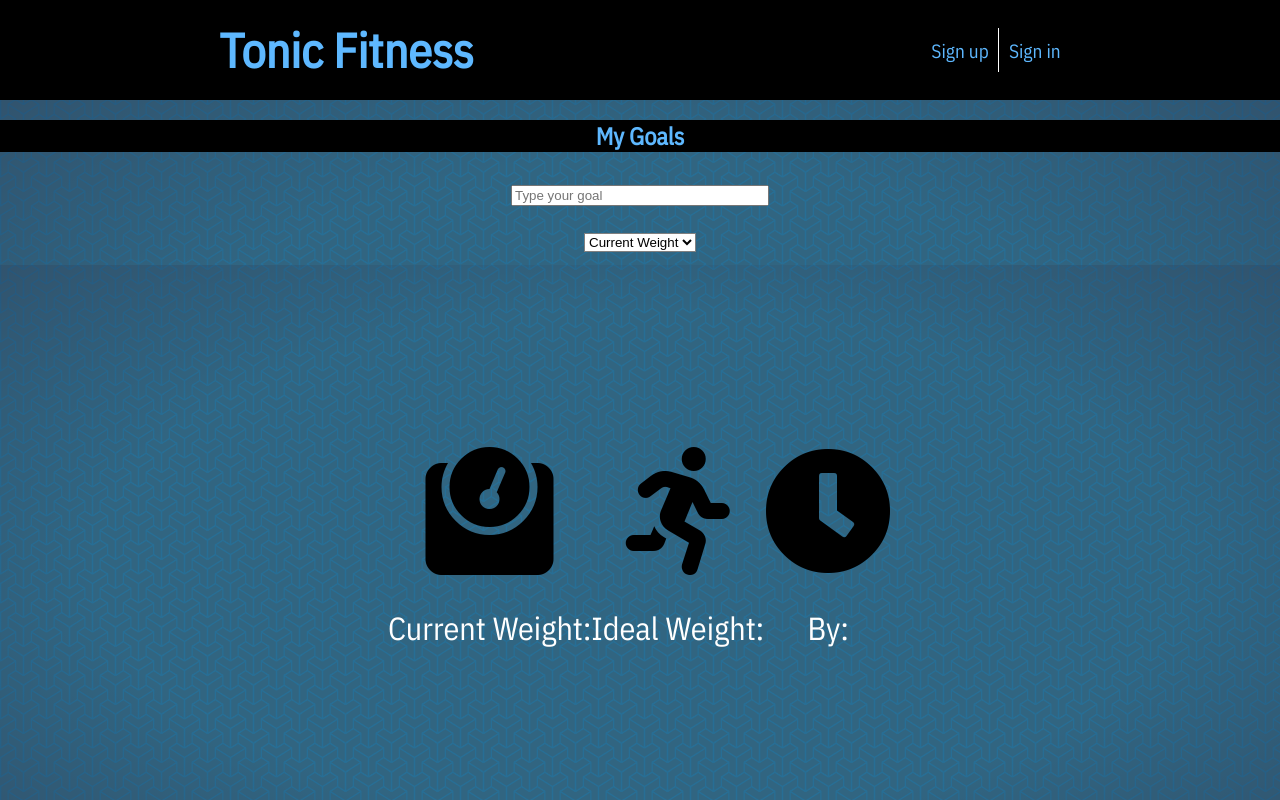
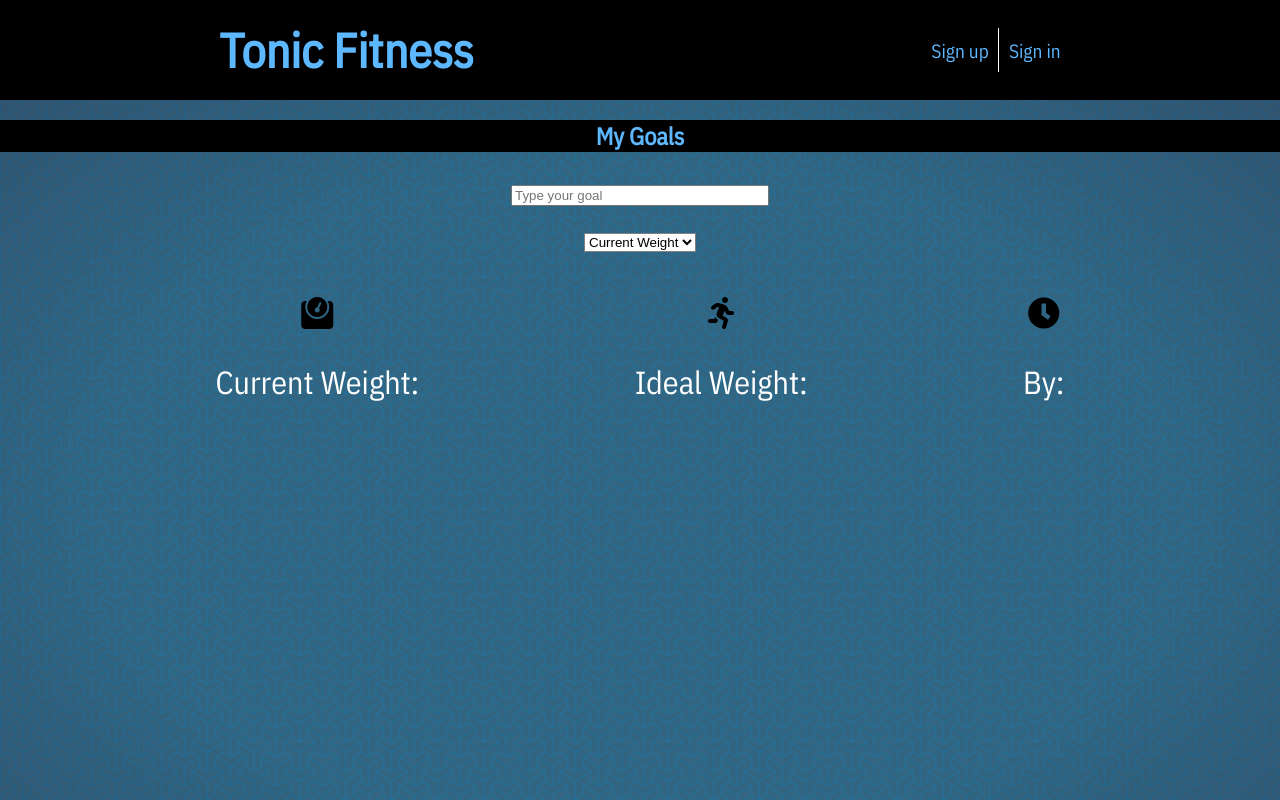
Before and after one commit to chingu-voyages/geckos-project-11, a React (Create React App) app in the folder tonic-fitness/: page /goals in a window 1280 px wide. Shown: the top 800 px of the page. Built offline with nearby package versions, Linux system fonts and the light colour scheme.

Commit message:
Begin layout of Goal display area

```diff
--- a/tonic-fitness/src/components/Goals.js
+++ b/tonic-fitness/src/components/Goals.js
@@ -45,7 +45,7 @@ class Goals extends Component  {
             <option value='by'>By</option>
             </select>
         </section>
-        <section id="landing-container" className="flex-col">
+        <section className="goal-display">
           <div className="flex-row">
             <article className="flex-col">
                 <i className="fas fa-weight"></i>
--- a/tonic-fitness/src/stylesheets/Goals.scss
+++ b/tonic-fitness/src/stylesheets/Goals.scss
@@ -36,6 +36,15 @@
       border: 1px solid gray;
     }
 
+    .goal-display {
+      width: 100%;
+      margin: 2em 0;
+    }
+
+    .fas {
+      font-size: 2em;
+    }
+
     ul {
         text-align: center;
         list-style-type: none;
```
